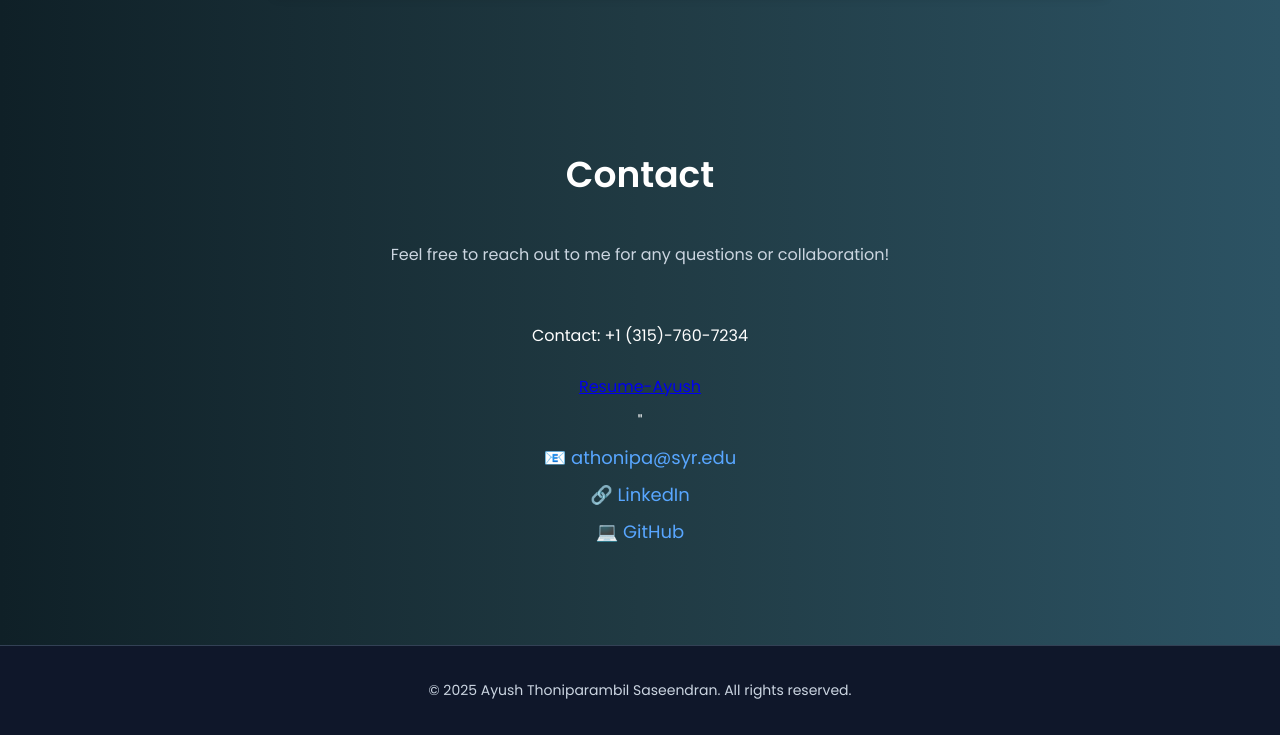
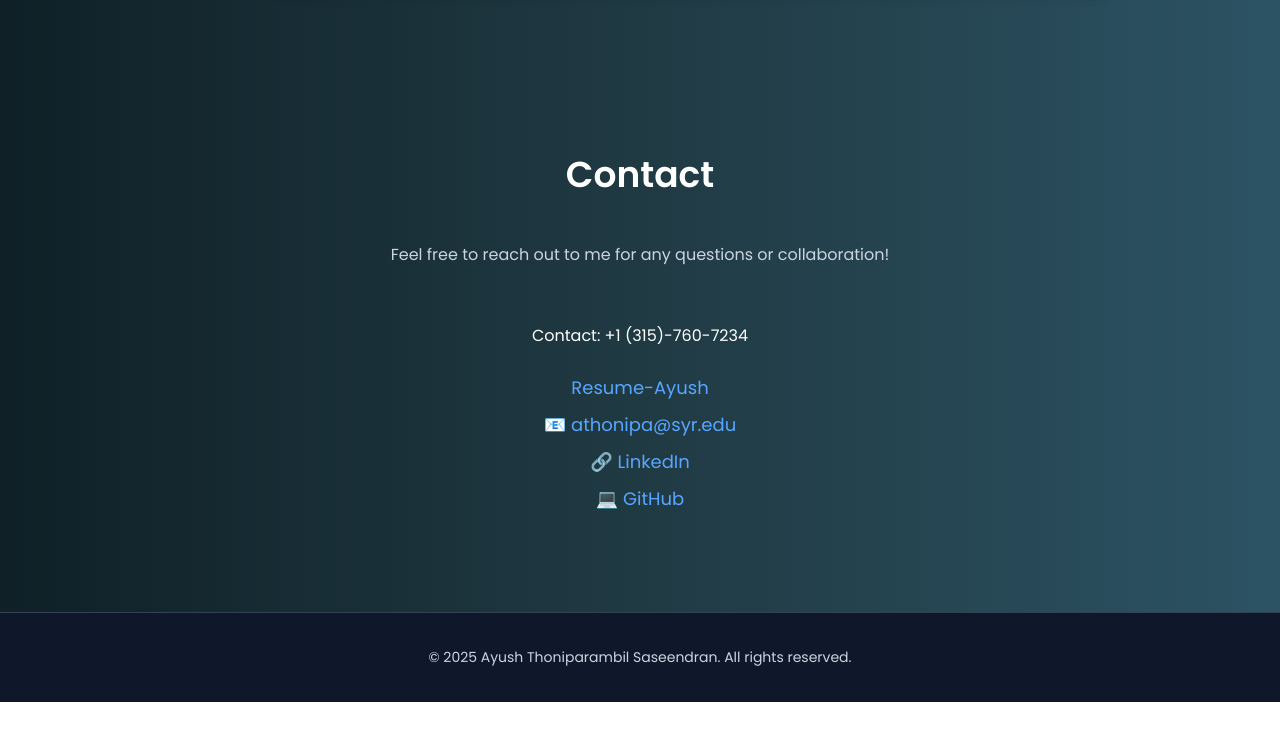
Before and after one commit to ayushsaseendran/ayushsaseendran.github.io, a plain HTML site: page index.html in a window 1280 px wide. Shown: the part 4666-5401 px from the top of the page. After the commit the page ends 5368 px from the top, so only its background shows below. Drawn offline with Linux system fonts and the light colour scheme.

Commit message:
Update index.html

```diff
--- a/index.html
+++ b/index.html
@@ -230,7 +230,7 @@
   <p class="section-subtitle">Feel free to reach out to me for any questions or collaboration!</p>
   <div style="display: flex; flex-direction: column; align-items: center; gap: 10px; margin-top: 20px;">
     <p class="description"> Contact: +1 (315)-760-7234 </p>
-    <a href="https://github.com/ayushsaseendran/Portfolio/blob/main/Ayush_Resume_Graduate.pdf" font-size: 18px; font-weight: 500; text-decoration: none;"> Resume-Ayush</a>"
+    <a href="https://github.com/ayushsaseendran/Portfolio/blob/main/Ayush_Resume_Graduate.pdf" style="color: #58a6ff; font-size: 18px; font-weight: 500; text-decoration: none;"> Resume-Ayush</a>
     <a href="mailto:athonipa@syr.edu" style="color: #58a6ff; font-size: 18px; font-weight: 500; text-decoration: none;">📧 athonipa@syr.edu</a>
     <a href="https://www.linkedin.com/in/ayushsaseendran" target="_blank" style="color: #58a6ff; font-size: 18px; font-weight: 500; text-decoration: none;">🔗 LinkedIn</a>
     <a href="https://github.com/AyushSaseendran" target="_blank" style="color: #58a6ff; font-size: 18px; font-weight: 500; text-decoration: none;">💻 GitHub</a>
```
